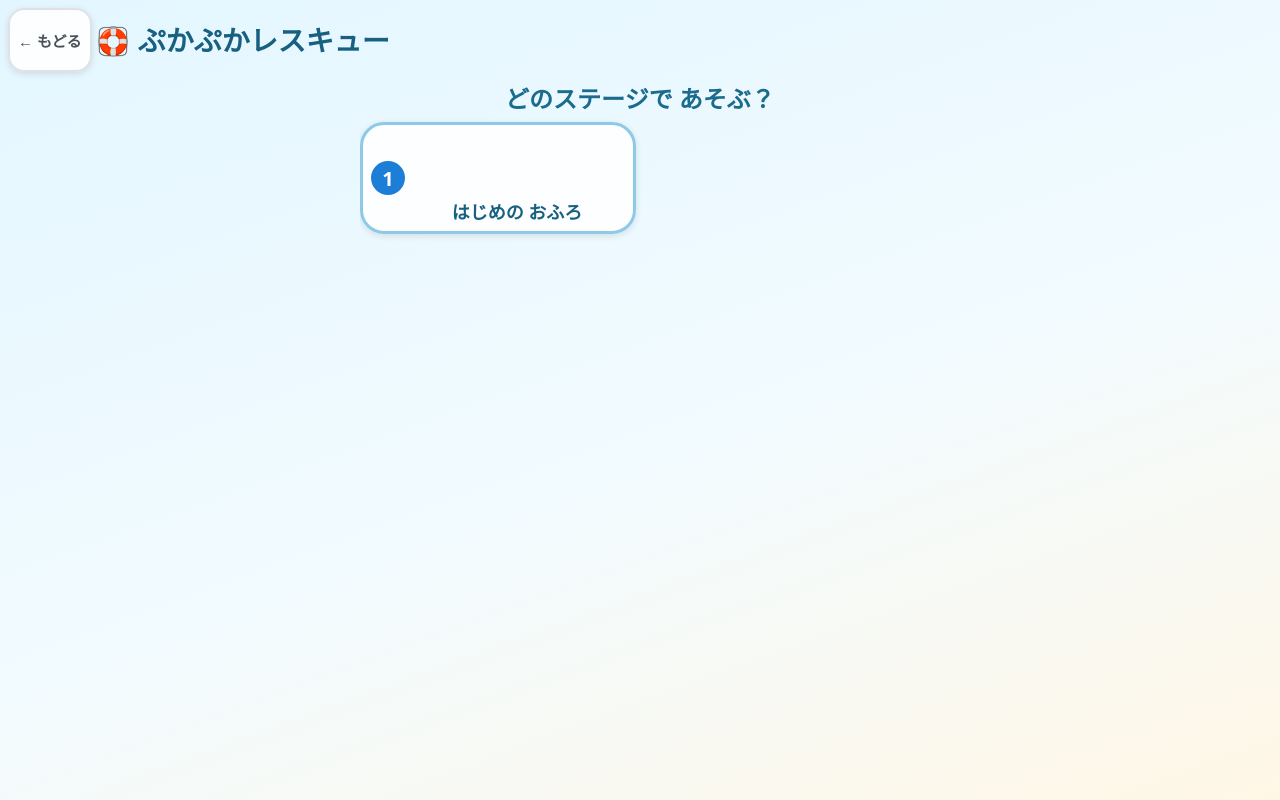
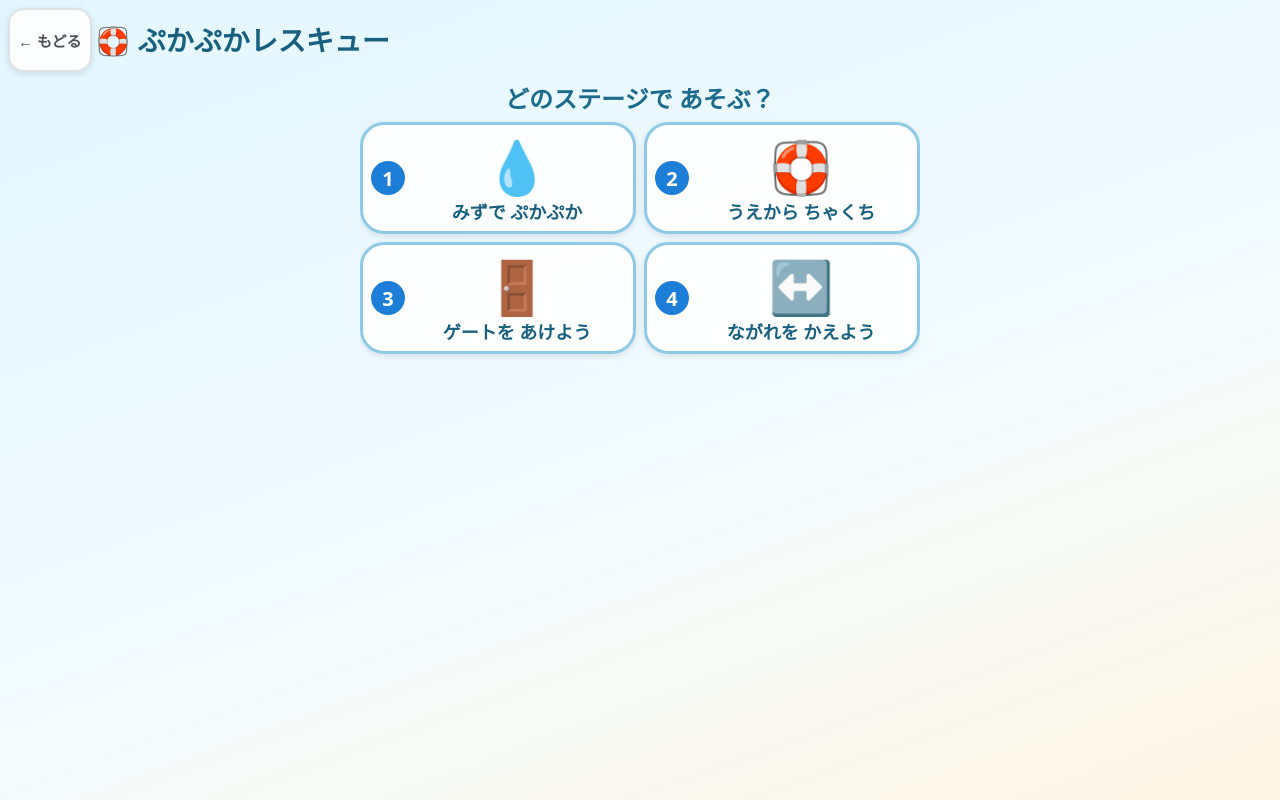
Before and after one commit to KoheiKasahara/kids-playground, a React (Vite) app: page /games/pukupuka-rescue in a window 1280 px wide. Shown: the top 800 px of the page. Built offline with nearby package versions, Linux system fonts and the light colour scheme.

Commit message:
feat(pukupuka): add stage selection and stages

```diff
--- a/src/games/pukupuka-rescue/stageDefinitions.ts
+++ b/src/games/pukupuka-rescue/stageDefinitions.ts
@@ -4,84 +4,167 @@ import type { StageDefinition } from './types'
 export const STAGE_WIDTH = 100
 export const STAGE_HEIGHT = 150
 
+const tankWalls = [
+  { id: 'floor', kind: 'floor' as const, x: 6, y: 126, width: 88, height: 14 },
+  { id: 'wall-left', kind: 'wall' as const, x: 6, y: 22, width: 8, height: 104 },
+  { id: 'wall-right', kind: 'wall' as const, x: 86, y: 22, width: 8, height: 104 },
+]
+
+function water(initialLevel: number, ceilingY = 30) {
+  return {
+    id: 'main',
+    label: 'おふろ',
+    left: 14,
+    right: 86,
+    floorY: 126,
+    ceilingY,
+    initialLevel,
+  }
+}
+
+/** 排水を使うステージ用の見た目位置。水車は水槽の外（床下）だがstage viewBox内に置く。 */
+const faucet = { id: 'main-faucet', targetBodyId: 'main', x: 24, y: 10 }
+const drain = { id: 'main-drain', sourceBodyId: 'main', x: 24, y: 126 }
+const wheel = {
+  id: 'main-water-wheel',
+  x: 24,
+  y: 143,
+  radius: 5.5,
+  linkedGate: { x: 32, y: 140.5, width: 4.5, height: 8 },
+}
+
 /**
- * Phase 1の唯一のステージ「はじめの おふろ」。
+ * ぷかぷかレスキューのステージ一覧。
  *
- * 遊びの流れ（幼児が見ただけで因果が分かることを最優先にした構成）:
- *   1. じゃぐちを おす → 水が出て水面が上がる → みんなが浮いて上がる（#515）
- *   2. ゲートを あける → まんなかの しきりが 開いて みんなが右へ流れて渡れる（#517）
- *   3. せんを あける → 水面が下がる → みんなが ゴールの台（浮き輪）へ降りてクリア（#516）
+ * 各ステージは「何を試すか」が1つに見えるように、使わないギミックを定義しない。
+ * 物理の処理は共通で、ここには配置と初期状態だけを置くデータ駆動の構成にしている。
+ */
+export const PUKUPUKA_STAGES: readonly StageDefinition[] = [
+  {
+    id: 'water-rise',
+    name: 'みずで ぷかぷか',
+    icon: '💧',
+    width: STAGE_WIDTH,
+    height: STAGE_HEIGHT,
+    solids: [
+      ...tankWalls,
+      // 右の高い台。水を増やして上から台の上へ運ぶ。
+      { id: 'goal-platform', kind: 'platform', x: 64, y: 80, width: 22, height: 46 },
+    ],
+    waterBodies: [water(12)],
+    floaters: [{ id: 'duck', kind: 'duck', radius: 8, startX: 24, startY: 116 }],
+    // 水面が上がる途中（およそ3秒）に、右寄りの高い位置で拾える幅を持たせる。
+    goal: { area: { x: 52, y: 34, width: 30, height: 20 }, floaterIds: ['duck'] },
+    faucet,
+    hint: 'じゃぐちを おして、あひるを うえへ はこぼう',
+  },
+  {
+    id: 'land-on-platform',
+    name: 'うえから ちゃくち',
+    icon: '🛟',
+    width: STAGE_WIDTH,
+    height: STAGE_HEIGHT,
+    solids: [
+      ...tankWalls,
+      // まず高い障害を越え、最後に右の広い台へ下ろす。
+      { id: 'high-block', kind: 'wall', x: 44, y: 52, width: 12, height: 74 },
+      { id: 'goal-platform', kind: 'platform', x: 62, y: 88, width: 24, height: 38 },
+    ],
+    waterBodies: [water(10)],
+    floaters: [
+      { id: 'duck', kind: 'duck', radius: 8, startX: 22, startY: 116 },
+      { id: 'boat', kind: 'boat', radius: 9, startX: 31, startY: 115 },
+    ],
+    goal: { area: { x: 64, y: 68, width: 18, height: 20 }, floaterIds: ['duck', 'boat'] },
+    faucet,
+    drain,
+    waterWheel: wheel,
+    hint: 'みずを いっぱいにして こえてから、せんで おろそう',
+  },
+  {
+    id: 'open-the-gate',
+    name: 'ゲートを あけよう',
+    icon: '🚪',
+    width: STAGE_WIDTH,
+    height: STAGE_HEIGHT,
+    solids: [
+      ...tankWalls,
+      { id: 'goal-platform', kind: 'platform', x: 62, y: 88, width: 24, height: 38 },
+    ],
+    waterBodies: [water(10)],
+    floaters: [
+      { id: 'duck', kind: 'duck', radius: 8, startX: 22, startY: 116 },
+      { id: 'boat', kind: 'boat', radius: 9, startX: 31, startY: 115 },
+    ],
+    goal: { area: { x: 64, y: 68, width: 18, height: 20 }, floaterIds: ['duck', 'boat'] },
+    faucet,
+    drain,
+    gate: { id: 'main-gate', x: 46, y: 22, width: 8, height: 104 },
+    waterWheel: wheel,
+    hint: 'ゲートを あけて、みずを ためよう',
+  },
+  {
+    id: 'change-the-flow',
+    name: 'ながれを かえよう',
+    icon: '↔️',
+    width: STAGE_WIDTH,
+    height: STAGE_HEIGHT,
+    solids: [
+      ...tankWalls,
+      { id: 'goal-platform', kind: 'platform', x: 68, y: 88, width: 18, height: 38 },
+    ],
+    // ceilingYを板の高さより下にして、板を逆向きのまま満水にしても越せないようにする。
+    waterBodies: [water(10, 48)],
+    floaters: [
+      { id: 'duck', kind: 'duck', radius: 8, startX: 21, startY: 116 },
+      { id: 'boat', kind: 'boat', radius: 9, startX: 30, startY: 115 },
+      { id: 'ringBear', kind: 'ringBear', radius: 7, startX: 38, startY: 116 },
+    ],
+    goal: { area: { x: 68, y: 68, width: 12, height: 20 }, floaterIds: ['duck', 'boat', 'ringBear'] },
+    faucet,
+    drain,
+    gate: { id: 'main-gate', x: 64, y: 22, width: 8, height: 104 },
+    board: { id: 'main-board', x: 34, y: 44, width: 26, height: 10, initialFlowDirection: 'back' },
+    waterWheel: wheel,
+    hint: 'いたを ゴールむきにして、ゲートを あけよう',
+  },
+]
+
+/**
+ * 旧Phaseの外部参照を壊さないための互換定義。
  *
- * ゲートは閉じている間、水位に関わらず（天井近くまで）通路をふさぐ完全な壁として働く。
- * 「じゃぐち」「ゲート」「せん」のどれか1つでも欠けるとクリアできず、3つの因果を
- * それぞれ1回ずつ体験できる。ゴール領域は台の上に十分な高さを取ってあり、降ろす途中で
- * 必ず通過するため水位をぴったり合わせる精度は要求しない。
- *
- * アヒルに加え、ボート・浮き輪に乗ったくまも同じ水域に浮かべ、同じゴールへ運ぶ（#518）。
- * 浮遊物ごとの水位判定・壁との衝突・ゴール判定はすべて共通処理（floatModel.ts /
- * pukupukaGame.ts）をそのまま使い、違いは半径（サイズ）だけにしてある。半径が大きいほど
- * 水面の変化に対してゆっくり動く（ボートは少し どっしり、浮き輪は少し 身軽に見える）。
- * ゲートを あけたまま じゃぐちで しばらく 満たしてから せんを あけると、3つとも
- * 台の手前を越えてからゴールへ降りられる（せんだけ先に あけると 台の手前で
- * 沈みかけて 出遅れることがあるため、ヒントでも「ゲートを あけてから」の順を示す）。
+ * UIからは参照せず、過去の純粋ロジックテスト・利用者が保存していたサンプル用に残す。
+ * 新しいゲーム画面は必ず PUKUPUKA_STAGES を使う。
  */
-export const PUKUPUKA_STAGE: StageDefinition = {
+type LegacyStageDefinition = StageDefinition & {
+  faucet: NonNullable<StageDefinition['faucet']>
+  drain: NonNullable<StageDefinition['drain']>
+  gate: NonNullable<StageDefinition['gate']>
+  board: NonNullable<StageDefinition['board']>
+  waterWheel: NonNullable<StageDefinition['waterWheel']>
+}
+
+export const PUKUPUKA_STAGE: LegacyStageDefinition = {
   id: 'ofuro',
   name: 'はじめの おふろ',
+  icon: '🛟',
   width: STAGE_WIDTH,
   height: STAGE_HEIGHT,
   solids: [
-    { id: 'floor', kind: 'floor', x: 6, y: 126, width: 88, height: 14 },
-    { id: 'wall-left', kind: 'wall', x: 6, y: 22, width: 8, height: 104 },
-    { id: 'wall-right', kind: 'wall', x: 86, y: 22, width: 8, height: 104 },
-    // ゴールの台。水を減らすと浮遊物たちがこの上に降りる。
+    ...tankWalls,
     { id: 'goal-platform', kind: 'platform', x: 54, y: 96, width: 32, height: 30 },
   ],
-  waterBodies: [
-    {
-      id: 'main',
-      label: 'おふろ',
-      left: 14,
-      right: 86,
-      floorY: 126,
-      ceilingY: 30,
-      initialLevel: 14,
-    },
-  ],
+  waterBodies: [water(14)],
   floaters: [
     { id: 'duck', kind: 'duck', radius: 8, startX: 27, startY: 118 },
-    // ボートは少し大きい半径にして、見た目どおり少しどっしり動く。
     { id: 'boat', kind: 'boat', radius: 9, startX: 36, startY: 116 },
-    // 浮き輪+くまは少し小さい半径にして、見た目どおり少し身軽に動く。
     { id: 'ringBear', kind: 'ringBear', radius: 7, startX: 22, startY: 118 },
   ],
-  goal: {
-    // 台の上（y=96）へ降りた浮遊物の中心は y = 96 - 半径。浮いたまま近づいた場合も含めて
-    // 拾えるよう、台のすぐ上を少し高めに取ってある。水を減らし切れば半径が違ってもこの
-    // 範囲に入るので、水位をぴったり合わせる操作は要らない。
-    area: { x: 56, y: 86, width: 28, height: 10 },
-    floaterIds: ['duck', 'boat', 'ringBear'],
-  },
-  // アヒルの近く・雲と重ならない位置に取り付ける（#515）。押している間だけ main へ注水する。
+  goal: { area: { x: 56, y: 86, width: 28, height: 10 }, floaterIds: ['duck', 'boat', 'ringBear'] },
   faucet: { id: 'main-faucet', targetBodyId: 'main', x: 38, y: 10 },
-  // 水そうの底、ゲートより手前（左側）に置く（#516）。タップで開閉し、開いている間 main から水を抜く。
-  // 底(floorY=126)ちょうどに置くことで「ここから水が抜ける」と見ただけで分かるようにする。
   drain: { id: 'main-drain', sourceBodyId: 'main', x: 36, y: 126 },
-  // 中央のゲート（#517）。左右の壁と同じ高さ(y:22〜126)にしてあり、閉じている間は
-  // 水位をどれだけ上げても越えられない完全な壁として働く。開くと当たり判定ごと消え、
-  // アヒルが右側へ渡れるようになる。
   gate: { id: 'main-gate', x: 46, y: 22, width: 8, height: 104 },
-  // 流れ板（#519）。ゲートを渡った先、ゴールの台(y:96〜)より高い位置に置いてあり、
-  // 水位を上げて浮遊物をこの高さまで持ち上げたときだけ効果を持つ（水位が低いあいだは
-  // 素通りする）。初期状態はゴール方向を後押しする向きにしてあるため、何もしなくても
-  // 今までどおり右へ流れて進める。タップすると向きが反転し、触れた浮遊物をゴールから
-  // 遠ざける向きへ押し流すようになるため、進める・戻すの両方をこの1枚で体験できる。
   board: { id: 'main-board', x: 56, y: 54, width: 26, height: 10, initialFlowDirection: 'goal' },
-  // 水車（#520）。せん(main-drain, x:36,y:126)の真下、水そう本体の外（床y:126〜140のさらに下）に
-  // 取り付け、せんを あけて水が流れ出るあいだだけ回る。専用の操作は持たず、せんの開閉に
-  // そのまま連動する（drainOpenから導出、#520）。水そうの外に置いてあるため、浮遊物の
-  // 移動経路やゴール判定には関与せず、既存ステージの難易度・攻略手順は変わらない。
-  // 隣の小さな水門(linkedGate)も同時に開閉し、「水車がまわる→門が開く」を見て分かるようにする。
   waterWheel: {
     id: 'main-water-wheel',
     x: 36,
@@ -89,10 +172,10 @@ export const PUKUPUKA_STAGE: StageDefinition = {
     radius: 5.5,
     linkedGate: { x: 44, y: 140.5, width: 4.5, height: 8 },
   },
-  hint: 'じゃぐち・ゲートを つかって みんなを ゴールの てまえまで はこんでから、せんを あけよう（いたは タップで むきを かえられるよ）',
+  hint: 'じゃぐち・ゲートを つかって ゴールへ はこぼう',
 }
 
-export const PUKUPUKA_STAGES: readonly StageDefinition[] = [PUKUPUKA_STAGE]
+export type PukupukaStageId = (typeof PUKUPUKA_STAGES)[number]['id']
 
 export function findPukupukaStage(stageId: string): StageDefinition | undefined {
   return PUKUPUKA_STAGES.find((stage) => stage.id === stageId)
```
